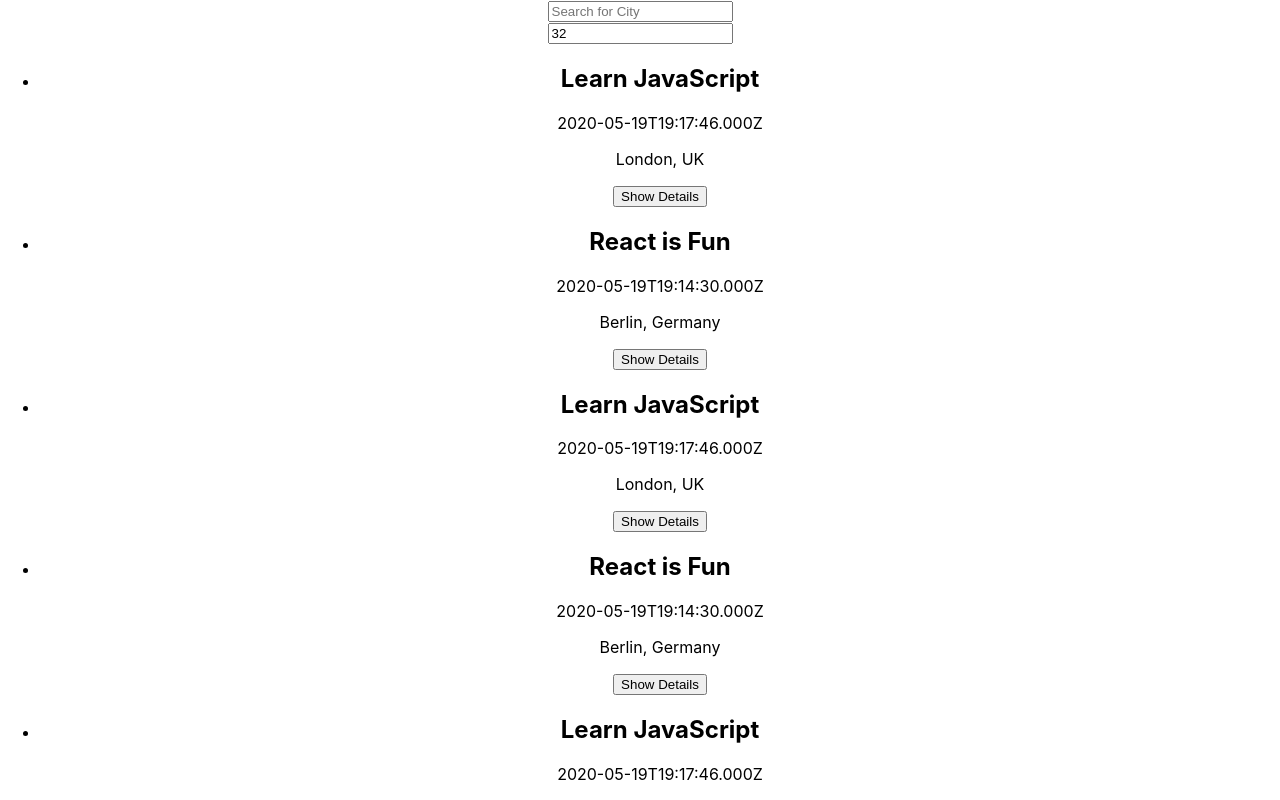
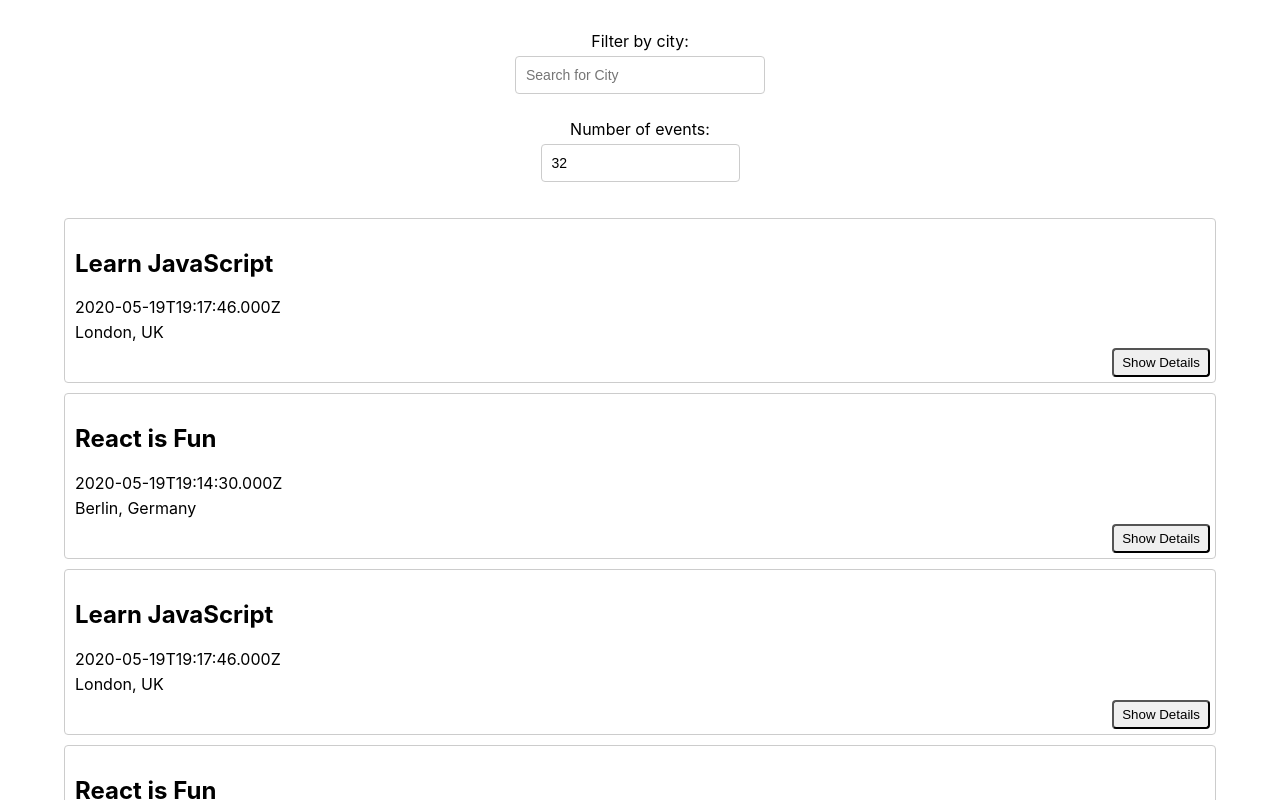
Before and after one commit to lenachat/Eventory, a React (Create React App) app: page / in a window 1280 px wide. Shown: the top 800 px of the page. Built offline with nearby package versions, Linux system fonts and the light colour scheme.

Commit message:
Applied minimal styling

```diff
--- a/src/App.css
+++ b/src/App.css
@@ -1,38 +1,89 @@
+@import url(https://fonts.googleapis.com/css?family=Roboto:500);
+
 .App {
   text-align: center;
+  padding: 2% 5%;
 }
 
-.App-logo {
-  height: 40vmin;
-  pointer-events: none;
+.App * {
+  box-sizing: border-box;
 }
 
-@media (prefers-reduced-motion: no-preference) {
-  .App-logo {
-    animation: App-logo-spin infinite 20s linear;
-  }
+ul {
+  padding: 0;
+  list-style: none;
 }
 
-.App-header {
-  background-color: #282c34;
-  min-height: 100vh;
+p {
+  margin: 5px 0;
+}
+
+input[type="text"],
+input[type="number"] {
+  padding: 8px 6px 8px 10px;
+  border-radius: 4px;
+  outline: none;
+  border: 1px solid #ccc;
+  font-size: 14px;
+  line-height: 20px;
+  align-self: center;
+  height: 38px;
+  margin-bottom: 20px;
+}
+
+.city {
+  width: 250px;
+}
+
+#city-search {
   display: flex;
   flex-direction: column;
-  align-items: center;
-  justify-content: center;
-  font-size: calc(10px + 2vmin);
-  color: white;
+  margin: auto;
+  position: relative;
 }
 
-.App-link {
-  color: #61dafb;
+.suggestions {
+  width: 250px;
+  position: absolute;
+  top: 45px;
+  z-index: 2;
+  align-self: center;
+  margin: 0;
+  font-size: 14px;
+  box-shadow: 10px 10px 16px -12px rgba(0, 0, 0, 0.75);
 }
 
-@keyframes App-logo-spin {
-  from {
-    transform: rotate(0deg);
-  }
-  to {
-    transform: rotate(360deg);
-  }
+.suggestions>li {
+  text-align: left;
+  padding: 8px 6px 8px 10px;
+  background-color: #eee;
+  cursor: default;
 }
+
+.suggestions>li:last-child {
+  border-bottom-left-radius: 4px;
+  border-bottom-right-radius: 4px;
+}
+
+.suggestions>li:hover {
+  background-color: #bcdcdb;
+}
+
+.event-item {
+  padding: 10px 10px 35px;
+  margin-bottom: 10px;
+  text-align: left;
+  border: 1px solid #ccc;
+  border-radius: 4px;
+  position: relative;
+}
+
+.details-btn {
+  position: absolute;
+  right: 5px;
+  bottom: 5px;
+  padding: 5px 8px;
+  border-radius: 4px;
+  outline: none;
+  cursor: pointer;
+}
--- a/src/components/CitySearch.js
+++ b/src/components/CitySearch.js
@@ -27,6 +27,7 @@
 
   return (
     <div id="city-search">
+      <p>Filter by city:</p>
       <input
         type="text"
         className="city"
@@ -42,7 +43,7 @@
             return <li onClick={handleItemClicked} key={suggestion}>{suggestion}</li>
           })}
 
-          <li key="See all cities">
+          <li key="See all cities" onClick={handleItemClicked}>
             <b>See all cities</b>
           </li>
 
--- a/src/components/Event.js
+++ b/src/components/Event.js
@@ -8,7 +8,7 @@
       <h2> {event.summary} </h2>
       <p> {event.created} </p>
       <p> {event.location} </p>
-      <button onClick={() => setShowDetails(!showDetails)}>
+      <button className="details-btn" onClick={() => setShowDetails(!showDetails)}>
         {showDetails ? 'Hide Details' : 'Show Details'}
       </button>
 
--- a/src/components/NumberOfEvents.js
+++ b/src/components/NumberOfEvents.js
@@ -16,6 +16,7 @@
 
   return (
     <div id="number-of-events">
+      <p>Number of events:</p>
       <input
         type="text"
         className="number-of-events"
```
